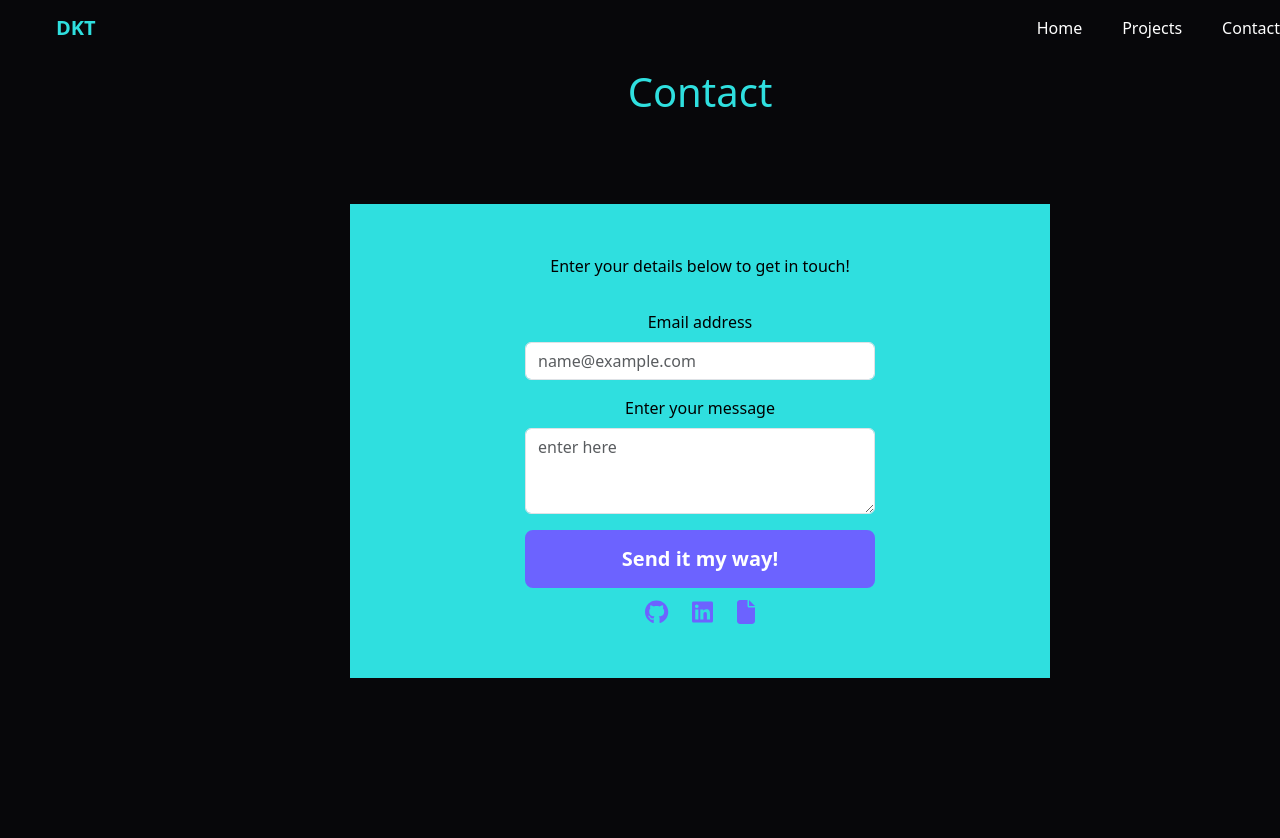
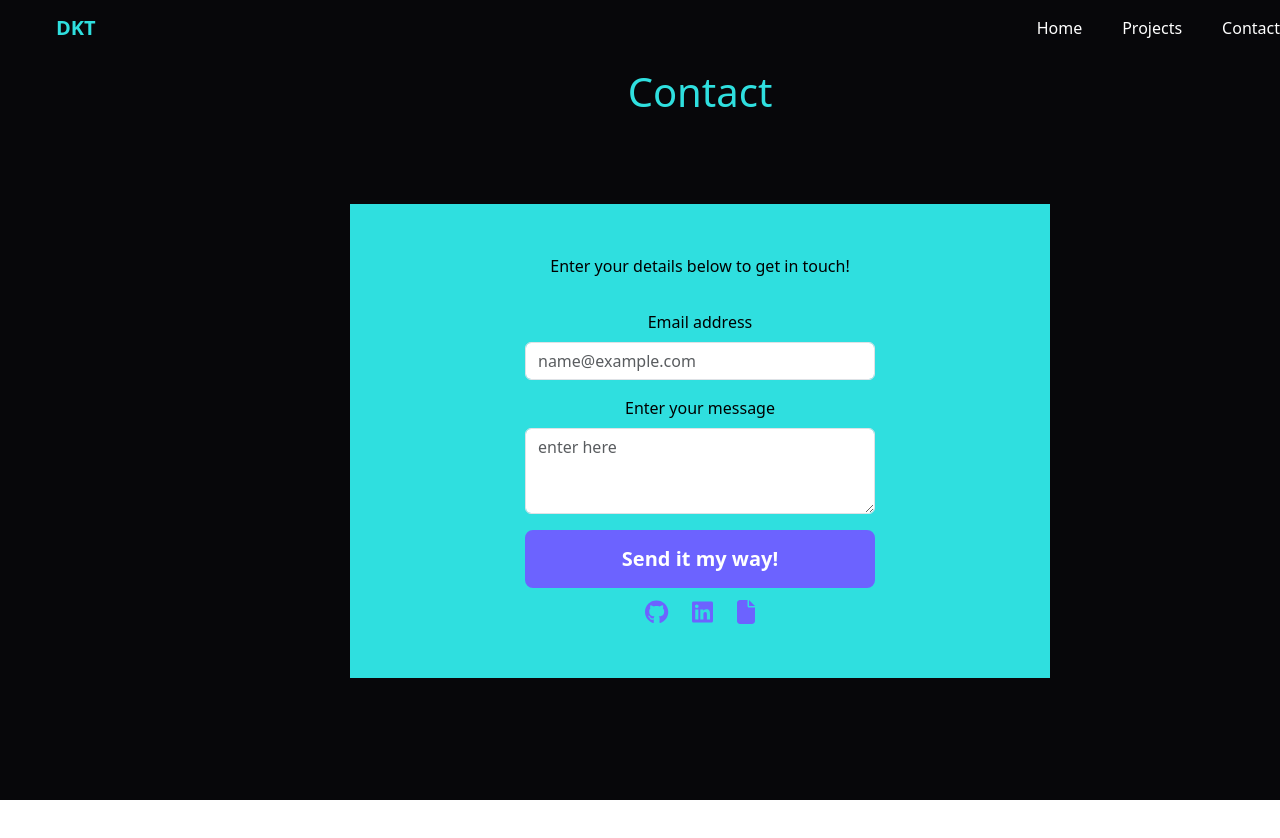
Before and after one commit to DKT15/dkt-react-portfolio, a React (Vite) app: page /contact in a window 1280 px wide. Shown: the top 838 px of the page. After the commit the page ends 800 px from the top, so only its background shows below. Built offline with nearby package versions, Linux system fonts and the light colour scheme.

Commit message:
testing height vh

```diff
--- a/src/App.css
+++ b/src/App.css
@@ -1,25 +1,25 @@
 #root {
-  min-height: 140vh;
+  min-height: 100vh;
   background-color: #07070A;
 }
 
 @media only screen and (min-width: 1051px) and (max-width: 1750px) {
   #root {
-    min-height: 170vh !important;
+    min-height: 100vh !important;
     min-width: 175vh !important;
   }
 }
 
 @media only screen and (min-width: 769px) and (max-width: 1050px) {
   #root {
-    min-height: 140vh !important;
+    min-height: 100vh !important;
     min-width: 100vh !important;
   }
 }
 
 @media only screen and (min-width: 380px) and (max-width: 768px) {
   #root {
-    min-height: 140vh !important;
+    min-height: 100vh !important;
     min-width: 100vh !important;
   }
 }
```
